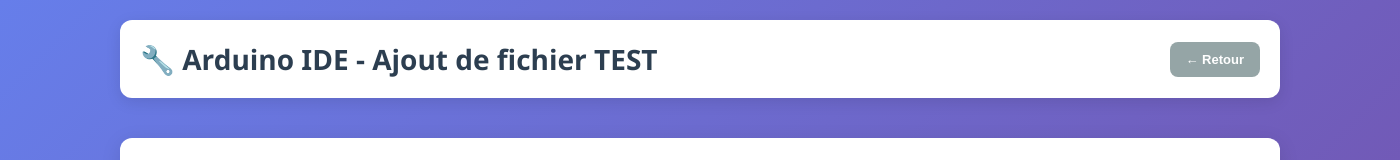
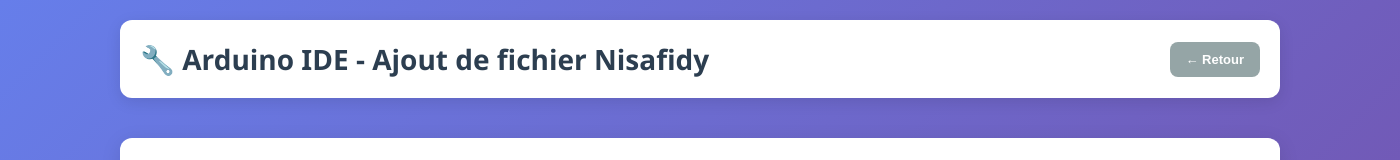
Before and after one commit to ChrisFreddy97/traitement_V2.1, an Electron app: page traitement_v1/arduino/arduino.html in a window 1400 px wide. Shown: the top 160 px of the page. Drawn offline with Linux system fonts and the light colour scheme; files that its build step writes are made by us from their sources.

Commit message:
Update arduino.html

```diff
--- a/traitement_v1/arduino/arduino.html
+++ b/traitement_v1/arduino/arduino.html
@@ -11,7 +11,7 @@
     <div class="container">
         <header class="upload-header">
             <div class="header-content">
-                <h1>🔧 Arduino IDE - Ajout de fichier TEST</h1>
+                <h1>🔧 Arduino IDE - Ajout de fichier Nisafidy</h1>
                 <button id="back-to-upload-btn" class="btn btn-secondary">
                     ← Retour
                 </button>
```
